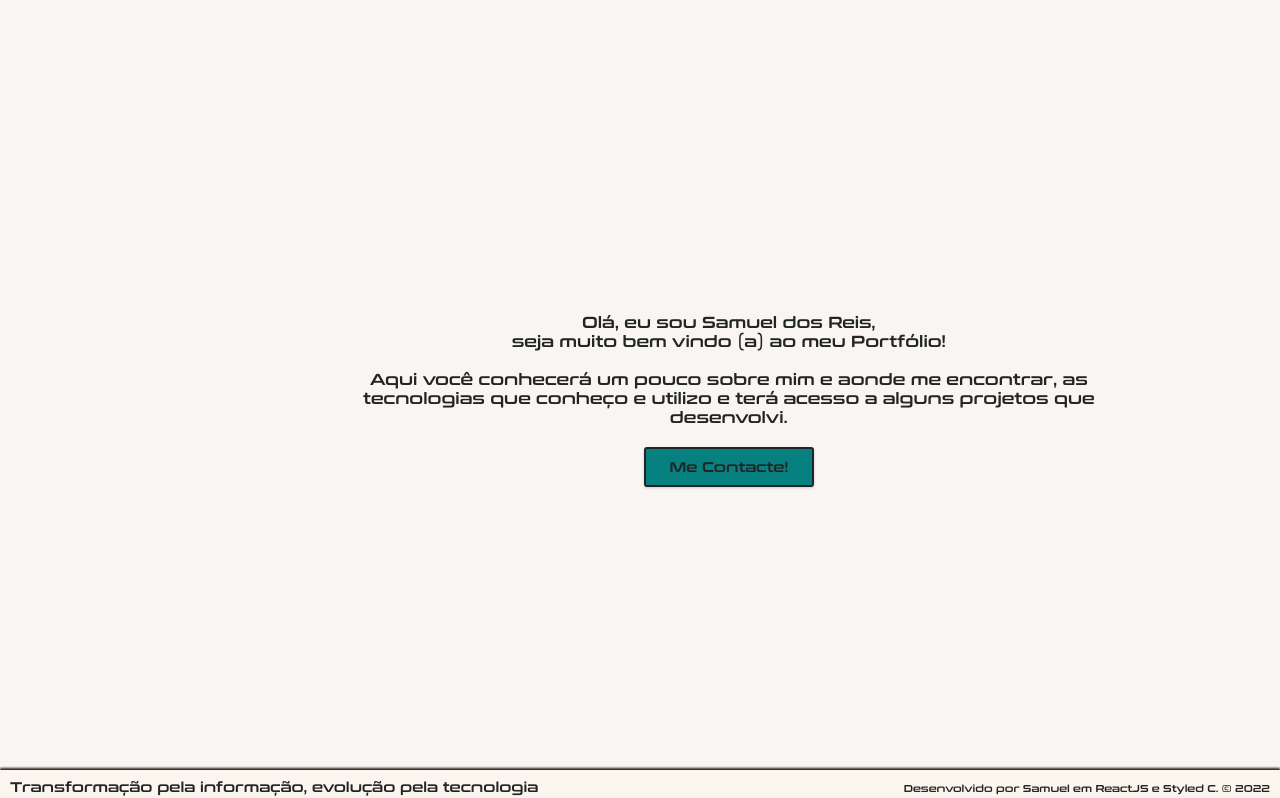
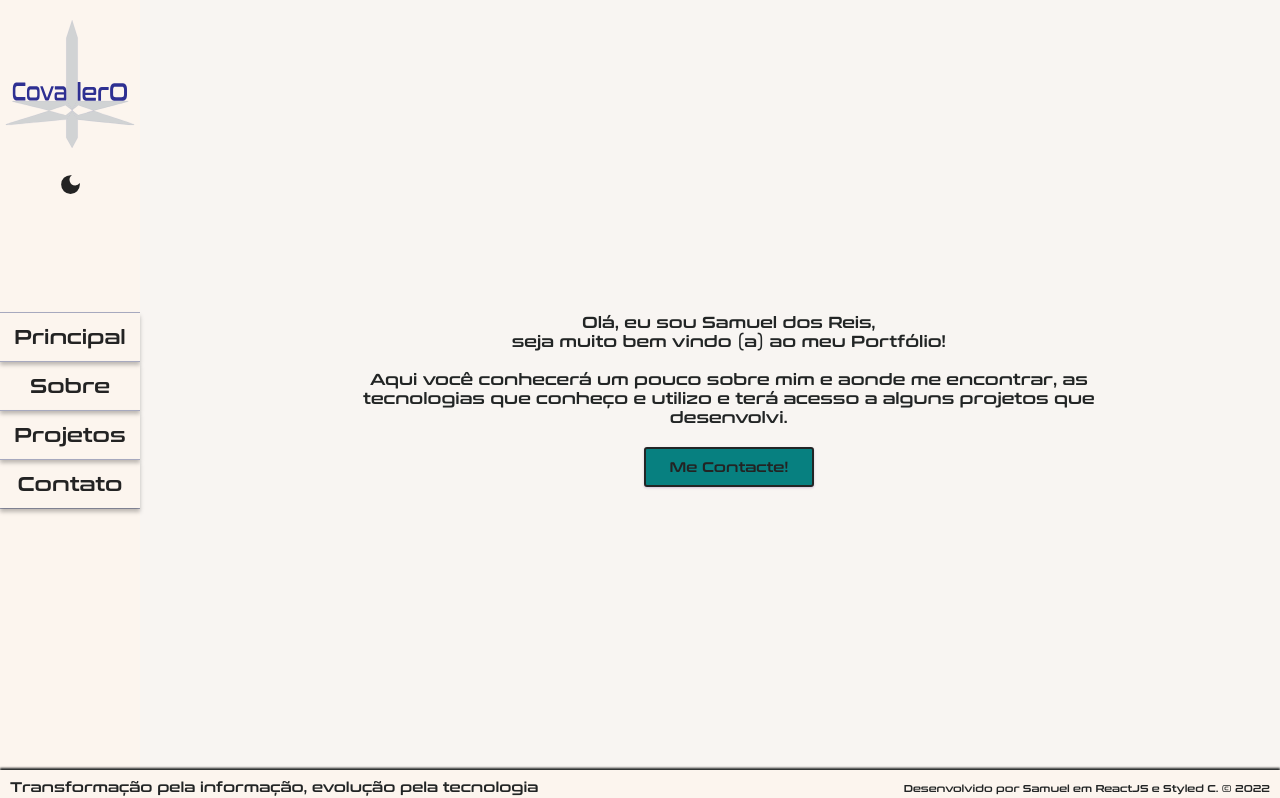
Before and after one commit to holygato/ImSamuelCovalero.github.io, a React (Create React App) app: page / in a window 1280 px wide. Shown: the top 798 px of the page. Built offline with nearby package versions, Linux system fonts and the light colour scheme.

Commit message:
fix(Rendererização): Remove uma lógica do dark mode que estava bugando a renderização do header

```diff
--- a/package.json
+++ b/package.json
@@ -27,10 +27,10 @@
     "web-vitals": "^2.1.4",
     "webfontloader": "^1.6.28"
   },
-  "homepage": "imsamuelcovalero.github.io",
+  "homepage": ".",
   "scripts": {
     "predeploy": "npm run build",
-    "deploy": "gh-pages -d build",
+    "deploy": "gh-pages-clean gh-pages -d build",
     "start": "react-scripts start",
     "build": "react-scripts build",
     "test": "react-scripts test",
--- a/src/components/HeaderFooter/Header.jsx
+++ b/src/components/HeaderFooter/Header.jsx
@@ -1,4 +1,4 @@
-import React, { useContext, useEffect, useState } from 'react';
+import React, { useContext, useEffect } from 'react';
 import { MdDarkMode, MdLightMode } from 'react-icons/md';
 import { GiHamburgerMenu } from 'react-icons/gi';
 import { TbLetterX } from 'react-icons/tb';
@@ -11,7 +11,6 @@ function Header({ defaultPositionHeader }) {
   const {
     theme, setTheme, setSmallScreen, smallScreen, setIsBurgerClicked, isBurgerClicked,
   } = useContext(PortfolioContext);
-  const [mountedComponent, setMountedComponent] = useState(false);
 
   // Cria uma função que utiliza o useMediaQuery para verificar se o display está menor do que 768px
   // e seta como true isScreenSmall
@@ -45,11 +44,8 @@ function Header({ defaultPositionHeader }) {
     const localTheme = window.localStorage.getItem('theme');
     if (localTheme) {
       setTheme(localTheme);
-      setMountedComponent(true);
     }
   }, []);
-
-  if (!mountedComponent) return <div />;
 
   return (
     <div>
```
